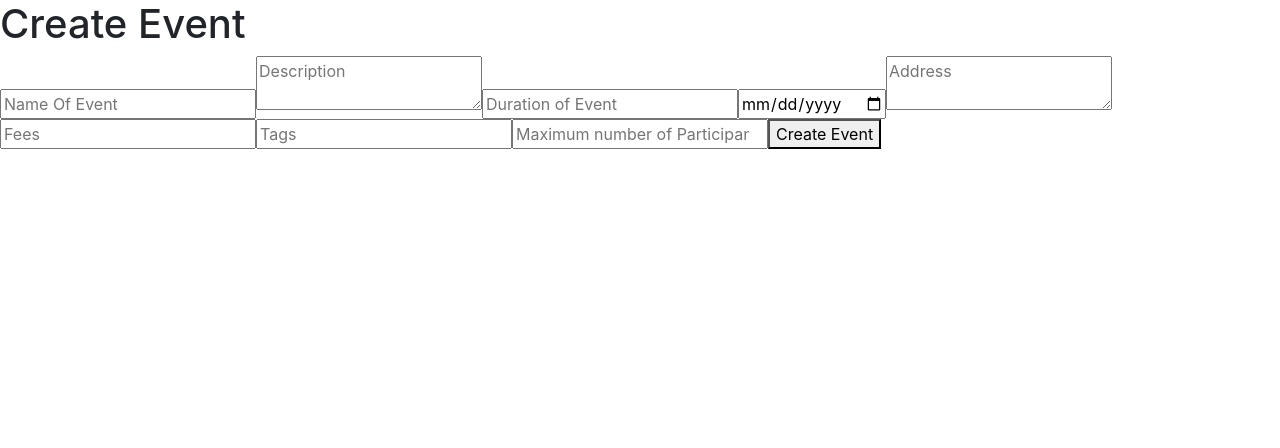
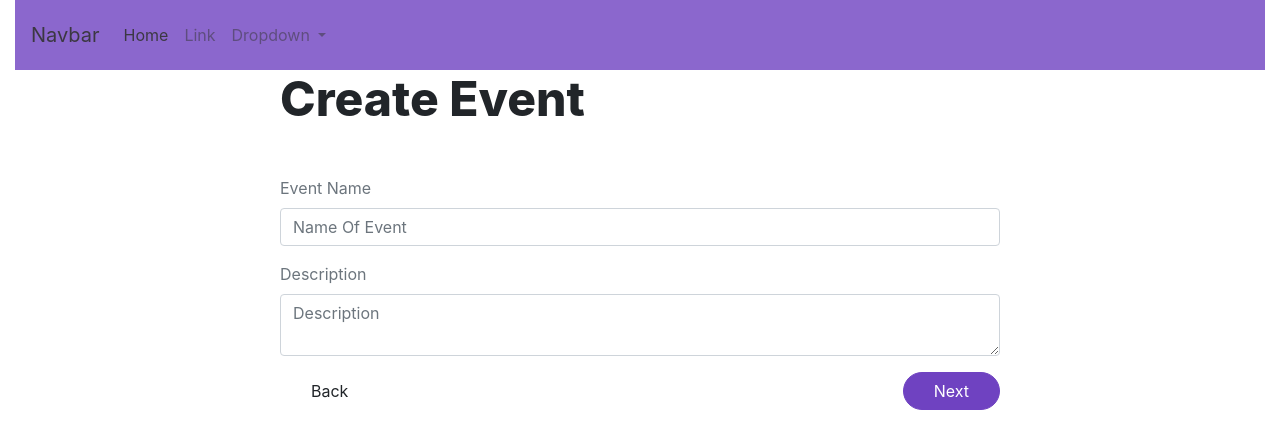
Before and after one commit to haribukke/events-app, an Angular app: page /create-event in a window 1280 px wide. Shown: the top 448 px of the page. Built offline with nearby package versions, Linux system fonts and the light colour scheme.

Commit message:
create event

```diff
--- a/src/app/components/create-event/create-event.component.html
+++ b/src/app/components/create-event/create-event.component.html
@@ -1,12 +1,63 @@
-<h1>Create Event</h1>
-<form [formGroup]="eventForm">
-  <input type="text" formControlName="name" placeholder="Name Of Event">
-  <textarea formControlName="description" placeholder="Description"></textarea>
-  <input type="text" formControlName="duration" placeholder="Duration of Event">
-  <input type="date" formControlName="date" >
-  <textarea  formControlName="location" placeholder="Address"></textarea>
-  <input type="text" formControlName="fees" placeholder="Fees">
-  <input type="text" formControlName="tags" placeholder="Tags">
-  <input type="number" formControlName="maxParticipants" placeholder="Maximum number of Participants">
-  <button type="submit" (click)="createEvent()">Create Event</button>
-</form>
+<div class="container-fluid create-event">
+  <app-header></app-header>
+  <div class="row event-form">
+    <div class="col-12">
+      <h1 class="title">Create Event</h1>
+
+      <form [formGroup]="eventForm">
+        <div class="form-group mt-5" *ngIf="step1">
+          <label class="input-label" for="">Event Name</label>
+          <input type="text" class="form-control" formControlName="name" placeholder="Name Of Event">
+        </div>
+        <div class="form-group" *ngIf="step1">
+          <label for="" class="input-label">Description</label>
+          <textarea class="form-control" formControlName="description" placeholder="Description"></textarea>
+        </div>
+        <div class="row" *ngIf="step2">
+          <div class="col-6">
+            <div class="form-group">
+              <label for="" class="input-label">Duration</label>
+              <input type="text" class="form-control" formControlName="duration" placeholder="Duration of Event">
+            </div>
+          </div>
+          <div class="col-6">
+            <div class="form-group">
+              <label for="" class="input-label">Date</label>
+              <input type="date" class="form-control" formControlName="date">
+            </div>
+          </div>
+        </div>
+        <div class="form-group" *ngIf="step2">
+          <label for="" class="input-label">Address</label>
+          <textarea class="form-control" formControlName="location" placeholder="Address"></textarea>
+        </div>
+        <div class="row" *ngIf="step3">
+          <div class="col-6">
+            <div class="form-group">
+              <label for="" class="input-label">Fees</label>
+              <input type="text" class="form-control" formControlName="fees" placeholder="Fees">
+            </div>
+          </div>
+          <div class="col-6">
+            <div class="form-group ">
+              <label for="" class="input-label">Maximum Number of Participants</label>
+              <input type="number" class="form-control" formControlName="maxParticipants"
+                placeholder="Maximum number of Participants">
+            </div>
+          </div>
+        </div>
+        <div class="form-group mb-5" *ngIf="step3">
+          <label for="" class="input-label">Tags</label>
+          <input type="text" class="form-control" formControlName="tags" placeholder="Tags">
+        </div>
+        <button type="button" class="btn" (click)="prevStep()">Back</button>
+        <button type="button" *ngIf="step1" class="btn btn-primary float-right"
+          (click)="next('step2','step1')">Next</button>
+        <button type="button" *ngIf="step2" class="btn btn-primary float-right"
+          (click)="next('step3','step2')">Next</button>
+        <button type="submit" *ngIf="step3" class="btn btn-primary float-right" (click)="createEvent()">Create
+          Event</button>
+      </form>
+    </div>
+  </div>
+</div>
--- /dev/null
+++ b/src/app/components/create-event/create-event.component.scss
@@ -0,0 +1,6 @@
+.create-event{
+    .event-form{
+        width: 60%;
+        margin: 0 auto;
+    }
+}
--- a/src/app/components/create-event/create-event.component.ts
+++ b/src/app/components/create-event/create-event.component.ts
@@ -6,11 +6,14 @@ import { Router } from '@angular/router';
 @Component({
   selector: 'app-create-event',
   templateUrl: './create-event.component.html',
-  styleUrls: ['./create-event.component.sass']
+  styleUrls: ['./create-event.component.scss']
 })
 export class CreateEventComponent implements OnInit {
 
   submitted: boolean = false;
+  step1: boolean = true;
+  step2: boolean = false;
+  step3: boolean = false;
 
   constructor(
     private fb: FormBuilder,
@@ -32,6 +35,22 @@ export class CreateEventComponent implements OnInit {
     maxParticipants: [''],
   })
 
+  next(newStep, currentStep) {
+    this[newStep] = true;
+    this[currentStep] = false;
+  }
+
+  prevStep() {
+    if (this.step2) {
+      this.step1 = true;
+      this.step2 = false;
+    }
+    if (this.step3) {
+      this.step2 = true;
+      this.step3 = false;
+    }
+  }
+
   createEvent() {
     this.submitted = true;
     if (this.eventForm.invalid) {
@@ -39,7 +58,7 @@ export class CreateEventComponent implements OnInit {
     }
     console.log('form val', this.eventForm.value)
     this.eventsService.createEvent(this.eventForm.value)
-      .subscribe(data=>{
+      .subscribe(data => {
         console.log(data);
         this.router.navigateByUrl('/dashboard')
       })
```
Also changed, not shown: src/app/components/create-event/create-event.component.sass (deleted).
